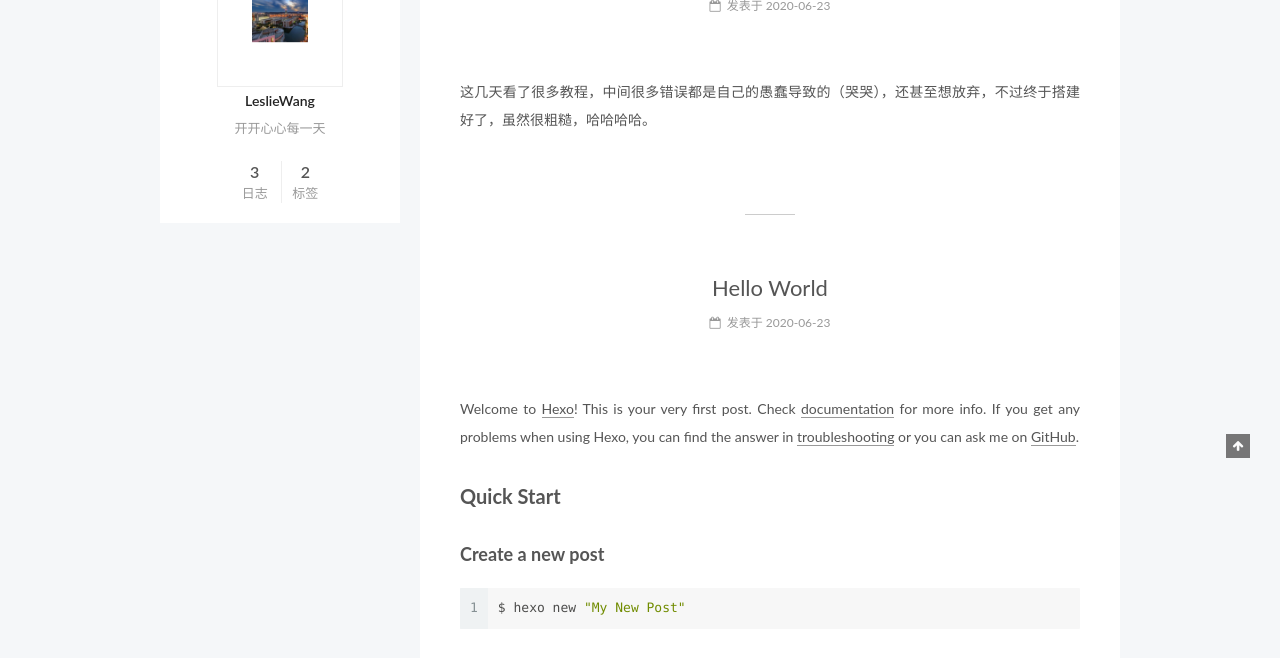
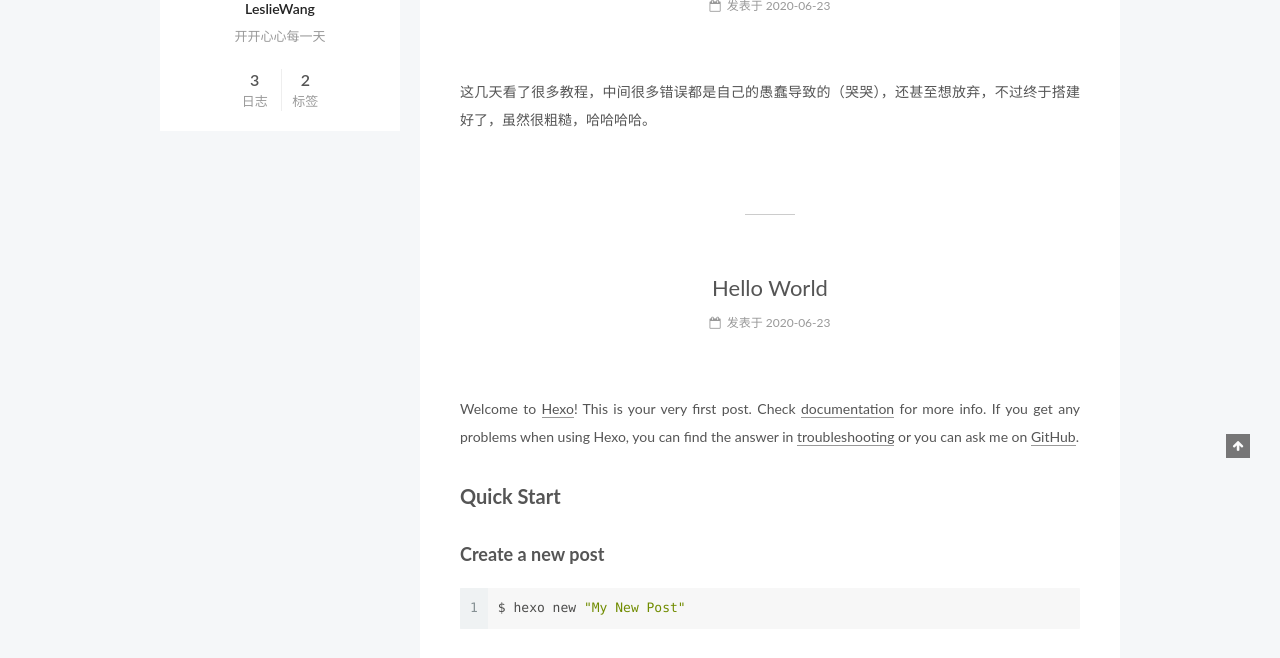
Before and after one commit to LelieWang/LelieWang.github.io, a plain HTML site: page index.html in a window 1280 px wide. Shown: the part 442-1100 px from the top of the page. Drawn offline with Linux system fonts and the light colour scheme.

Commit message:
Site updated: 2020-06-23 16:20:42

```diff
--- a/css/main.css
+++ b/css/main.css
@@ -1823,7 +1823,7 @@ pre .javascript .function {
   width: 4px;
   height: 4px;
   border-radius: 50%;
-  background: #b8f9ff;
+  background: #678828;
 }
 .links-of-blogroll {
   font-size: 13px;
--- a/index.html
+++ b/index.html
@@ -279,7 +279,7 @@
     <span hidden itemprop="author" itemscope itemtype="http://schema.org/Person">
       <meta itemprop="name" content="LeslieWang">
       <meta itemprop="description" content="">
-      <meta itemprop="image" content="/uploads/avatar.png">
+      <meta itemprop="image" content="/%5Bobject%20Object%5D">
     </span>
 
     <span hidden itemprop="publisher" itemscope itemtype="http://schema.org/Organization">
@@ -399,7 +399,7 @@
     <span hidden itemprop="author" itemscope itemtype="http://schema.org/Person">
       <meta itemprop="name" content="LeslieWang">
       <meta itemprop="description" content="">
-      <meta itemprop="image" content="/uploads/avatar.png">
+      <meta itemprop="image" content="/%5Bobject%20Object%5D">
     </span>
 
     <span hidden itemprop="publisher" itemscope itemtype="http://schema.org/Organization">
@@ -519,7 +519,7 @@
     <span hidden itemprop="author" itemscope itemtype="http://schema.org/Person">
       <meta itemprop="name" content="LeslieWang">
       <meta itemprop="description" content="">
-      <meta itemprop="image" content="/uploads/avatar.png">
+      <meta itemprop="image" content="/%5Bobject%20Object%5D">
     </span>
 
     <span hidden itemprop="publisher" itemscope itemtype="http://schema.org/Organization">
@@ -669,7 +669,7 @@
           <div class="site-author motion-element" itemprop="author" itemscope itemtype="http://schema.org/Person">
 
               <img class="site-author-image" itemprop="image"
-                src="/uploads/avatar.png"
+                src="/%5Bobject%20Object%5D"
                 alt="LeslieWang" />
 
               <p class="site-author-name" itemprop="name">LeslieWang</p>
```
Also changed, not shown: 2020/06/23/hello-world/index.html (+2 -2 lines), 2020/06/23/建立个人博客的心酸历程/index.html (+2 -2 lines), 2020/06/23/建立个人博客的曲折历程/index.html (+2 -2 lines), archives/2020/06/index.html (+1 -1 lines), archives/2020/index.html (+1 -1 lines), archives/index.html (+1 -1 lines), tags/self-learing/index.html (+1 -1 lines), tags/自学/index.html (+1 -1 lines).
